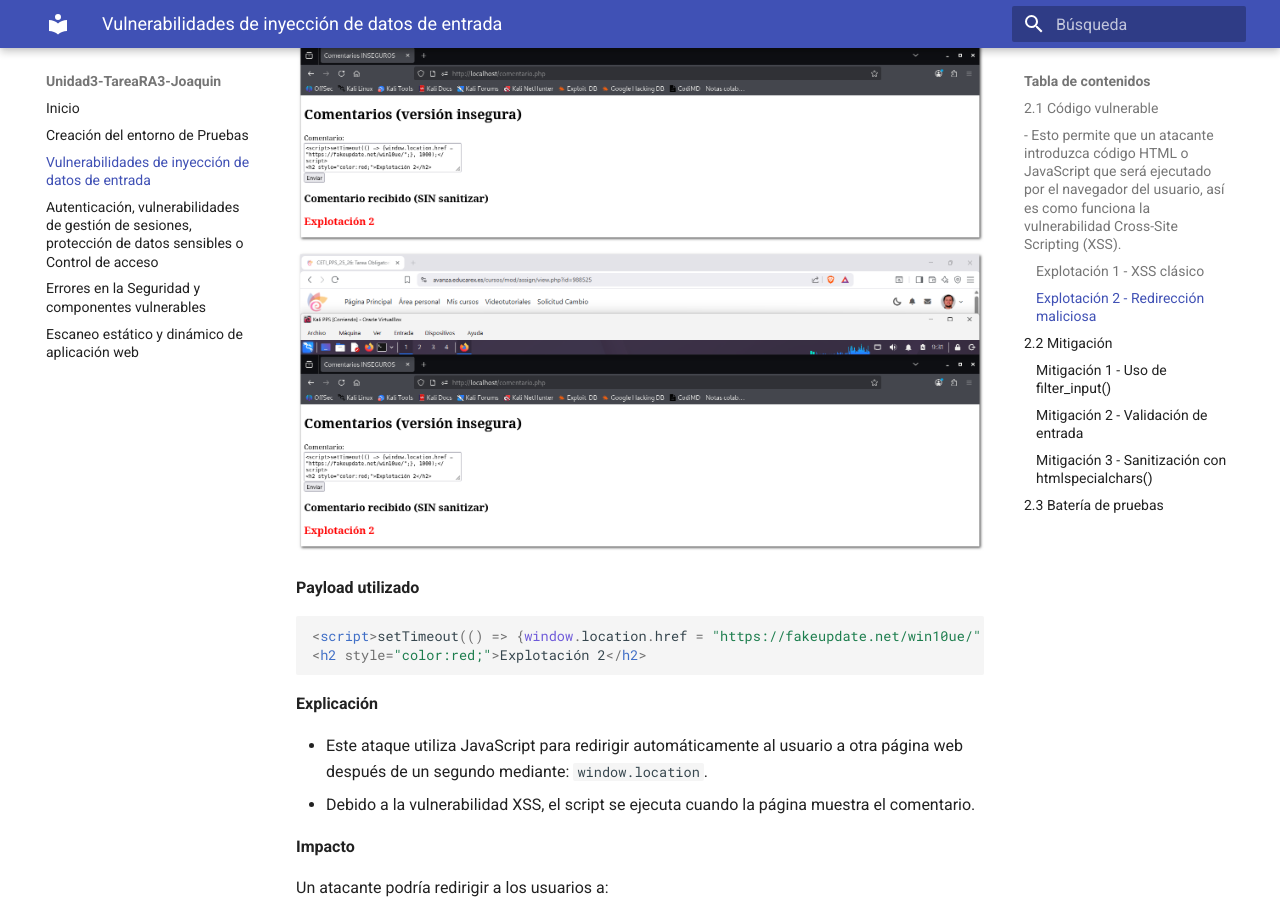
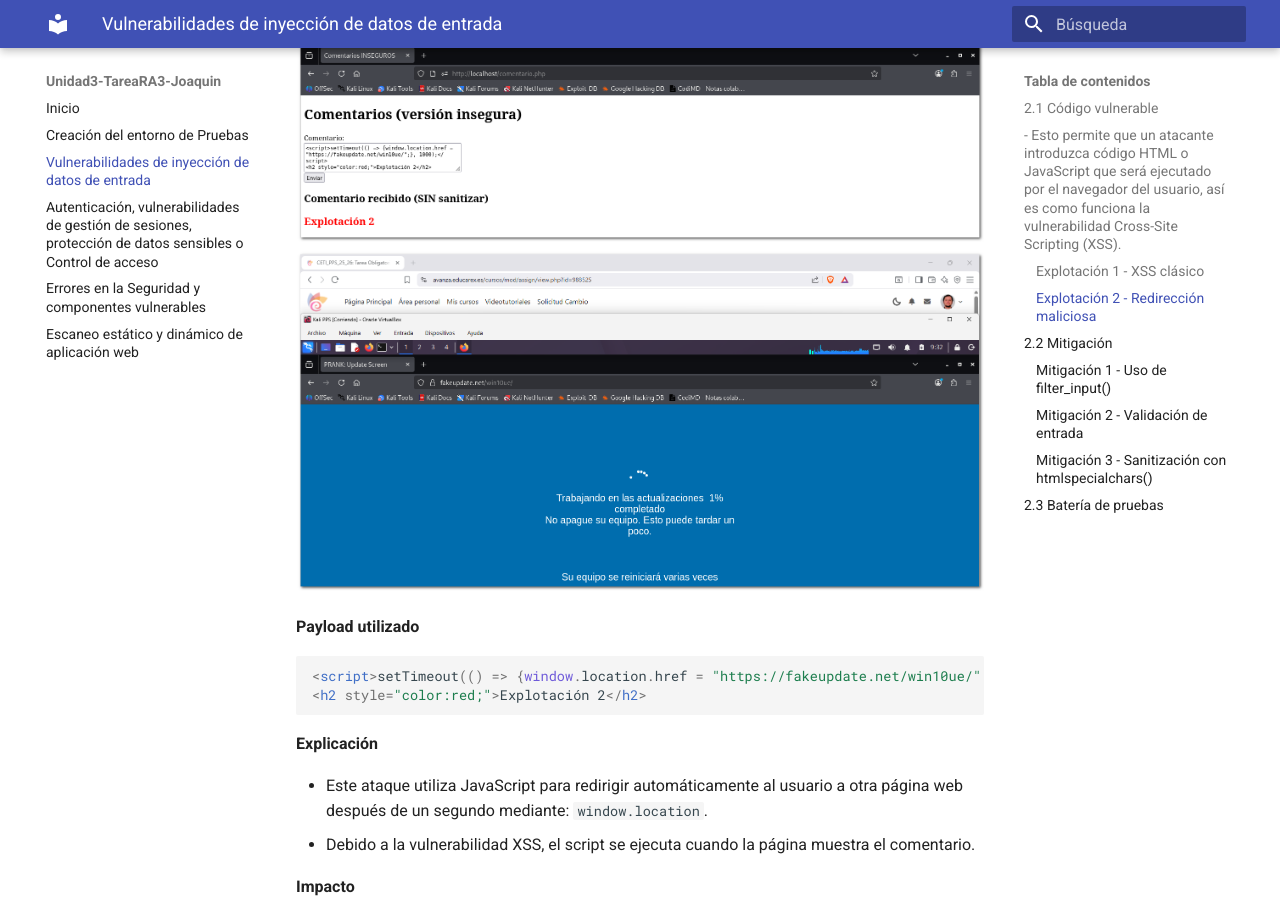
Before and after one commit to JBLeopard/Unidad3-TareaRA3-Joaquin, an MkDocs documentation site: the page built from docs/ActividadVulnerabilidadesDatosEntrada.md, in a window 1280 px wide and 900 px high, scrolled down 3575 px. Built offline with MkDocs 1.6.1 and Material for MkDocs 9.7.7, drawn with Linux system fonts in a browser that asks for light colours.

Commit message:
Update ActividadVulnerabilidadesDatosEntrada.md

```diff
--- a/docs/ActividadVulnerabilidadesDatosEntrada.md
+++ b/docs/ActividadVulnerabilidadesDatosEntrada.md
@@ -102,7 +102,7 @@ A continuación se muestra la explotación 1.
 A continuación se muestra la explotación 2.
 
 ![XPLOIT2A](./images/apartado_dos/xploit2a.png)
-![XPLOIT2B](./images/apartado_dos/xploit2a.png)
+![XPLOIT2B](./images/apartado_dos/xploit2b.png)
 
 **Payload utilizado**
 
```
